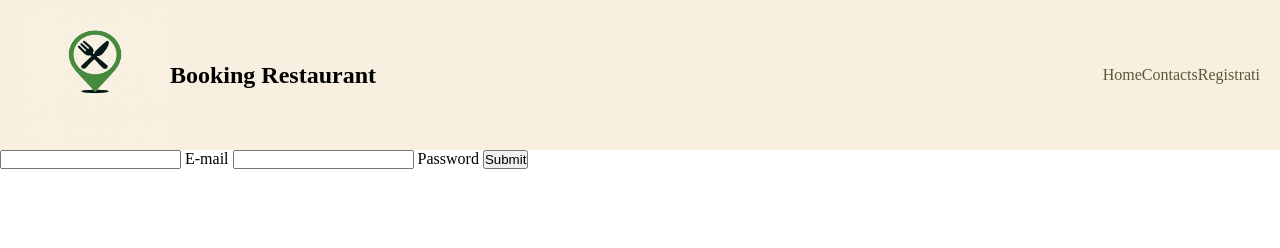
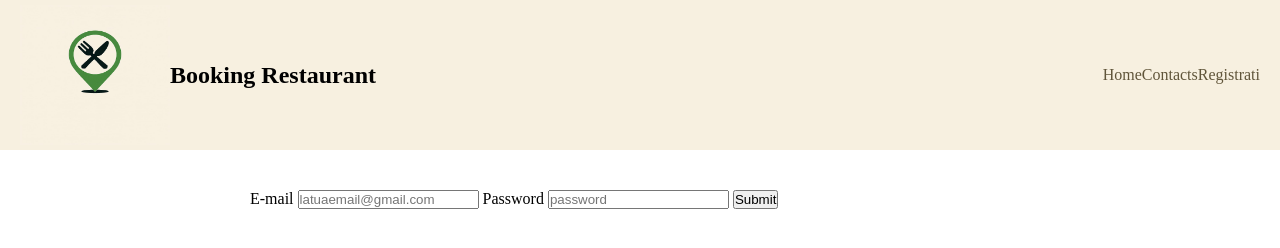
Before and after one commit to YunesAzzouz/ProgettoITS, a plain HTML site: page front-end/login.html in a window 1280 px wide. Drawn offline with Linux system fonts and the light colour scheme.

Commit message:
paginazione login

```diff
--- a/front-end/login.html
+++ b/front-end/login.html
@@ -47,8 +47,12 @@
   <!-- LOGIN-->
    <section class="login">
     <form>
-      <input> E-mail
-      <input> Password
+      <label> E-mail</label>
+      <input type="email" name="email"  id="mail_login" placeholder="latuaemail@gmail.com">
+
+      <label> Password</label>
+      <input type="password" name="password" id="password_login" placeholder="password">
+
       <button> Submit</button>
     </form>
    </section>
--- a/front-end/style/login.css
+++ b/front-end/style/login.css
@@ -0,0 +1,6 @@
+.login{
+    display: flex;
+    flex-direction: column;
+    padding: 30px 250px;
+    margin-top: 10px;
+}
```
Also changed, not shown: front-end/index.html (+2 -2 lines).
